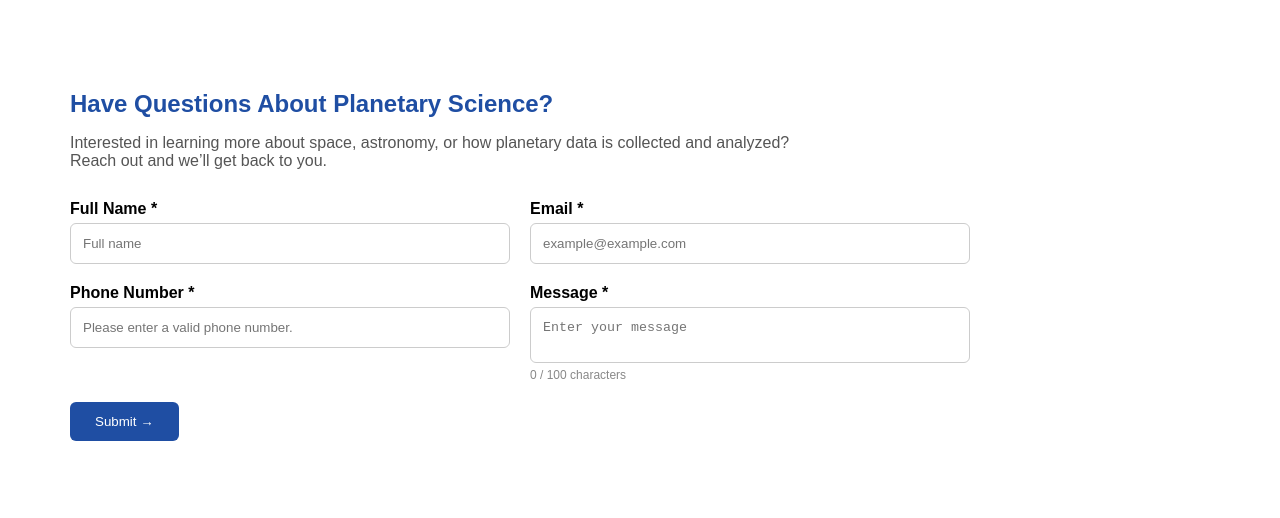
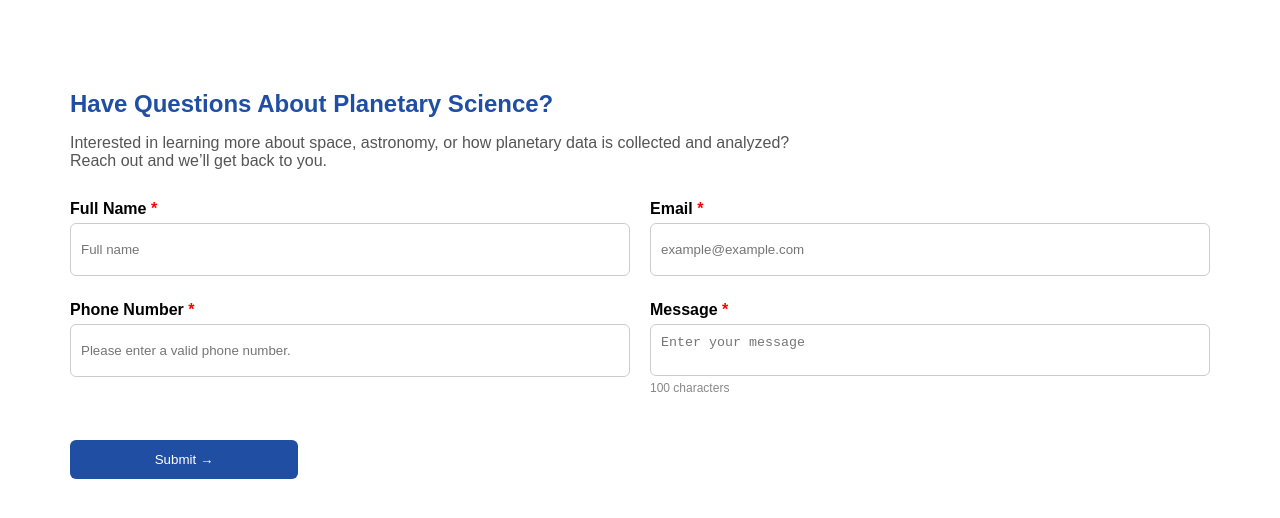
Before and after one commit to Callmiremzy/Ts-Academy-React-project, a React (Create React App) app in the folder planet-explorer/: page / in a window 1280 px wide. Shown: the top 518 px of the page. Built offline with nearby package versions, Linux system fonts and the light colour scheme.

Commit message:
index css changes

```diff
--- a/planet-explorer/src/App.js
+++ b/planet-explorer/src/App.js
@@ -4,9 +4,9 @@ import ContactForm from './ContactForm';
 
 function App() {
   return (
-    <div className="App">
-      <ContactForm />
-    </div>
+    <>
+     <ContactForm />
+    </>
   );
 }
 
--- a/planet-explorer/src/ContactForm.css
+++ b/planet-explorer/src/ContactForm.css
@@ -1,5 +1,4 @@
 .contact-container {
-  max-width: 900px;
   margin: 50px;
   padding: 20px;
   font-family: Arial, sans-serif;
@@ -22,7 +21,10 @@
 .row {
   display: flex;
   gap: 20px;
-  margin-bottom: 20px;
+  margin-bottom: 25px;
+}
+span {
+  color: red;
 }
 
 .form-group {
@@ -36,17 +38,20 @@ label {
   margin-bottom: 5px;
 }
 
-input,
-textarea {
-  padding: 12px;
+input
+ {
+  padding: 18px 10px;
   border: 1px solid #ccc;
   border-radius: 6px;
   outline: none;
 }
 
-textarea {
+.form-group textarea {
   resize: none;
-  /* height: 80px; */
+  padding: 10px 10px;
+  border: 1px solid #ccc;
+  border-radius: 6px;
+  outline: none;
 }
 
 small {
@@ -59,9 +64,11 @@ small {
   background-color: #1f4ea3;
   color: white;
   padding: 12px 25px;
+  width: 20%;
   border: none;
   border-radius: 6px;
   cursor: pointer;
+  margin-top: 20px
 }
 
 .submit-btn:hover {
--- a/planet-explorer/src/ContactForm.js
+++ b/planet-explorer/src/ContactForm.js
@@ -33,7 +33,7 @@ const ContactForm = () => {
       <form onSubmit={handleSubmit} className="form">
         <div className="row">
           <div className="form-group">
-            <label>Full Name *</label>
+            <label>Full Name <span>*</span></label>
             <input
               type="text"
               name="fullName"
@@ -45,7 +45,7 @@ const ContactForm = () => {
           </div>
 
           <div className="form-group">
-            <label>Email *</label>
+            <label>Email <span>*</span></label>
             <input
               type="email"
               name="email"
@@ -59,7 +59,7 @@ const ContactForm = () => {
 
         <div className="row">
           <div className="form-group">
-            <label>Phone Number *</label>
+            <label>Phone Number <span>*</span></label>
             <input
               type="tel"
               name="phone"
@@ -71,7 +71,7 @@ const ContactForm = () => {
           </div>
 
           <div className="form-group">
-            <label>Message *</label>
+            <label>Message <span>*</span></label>
             <textarea
               name="message"
               placeholder="Enter your message"
@@ -80,7 +80,7 @@ const ContactForm = () => {
               onChange={handleChange}
               required
             />
-            <small>{formData.message.length} / 100 characters</small>
+            <small>100 characters</small>
           </div>
         </div>
 
```
